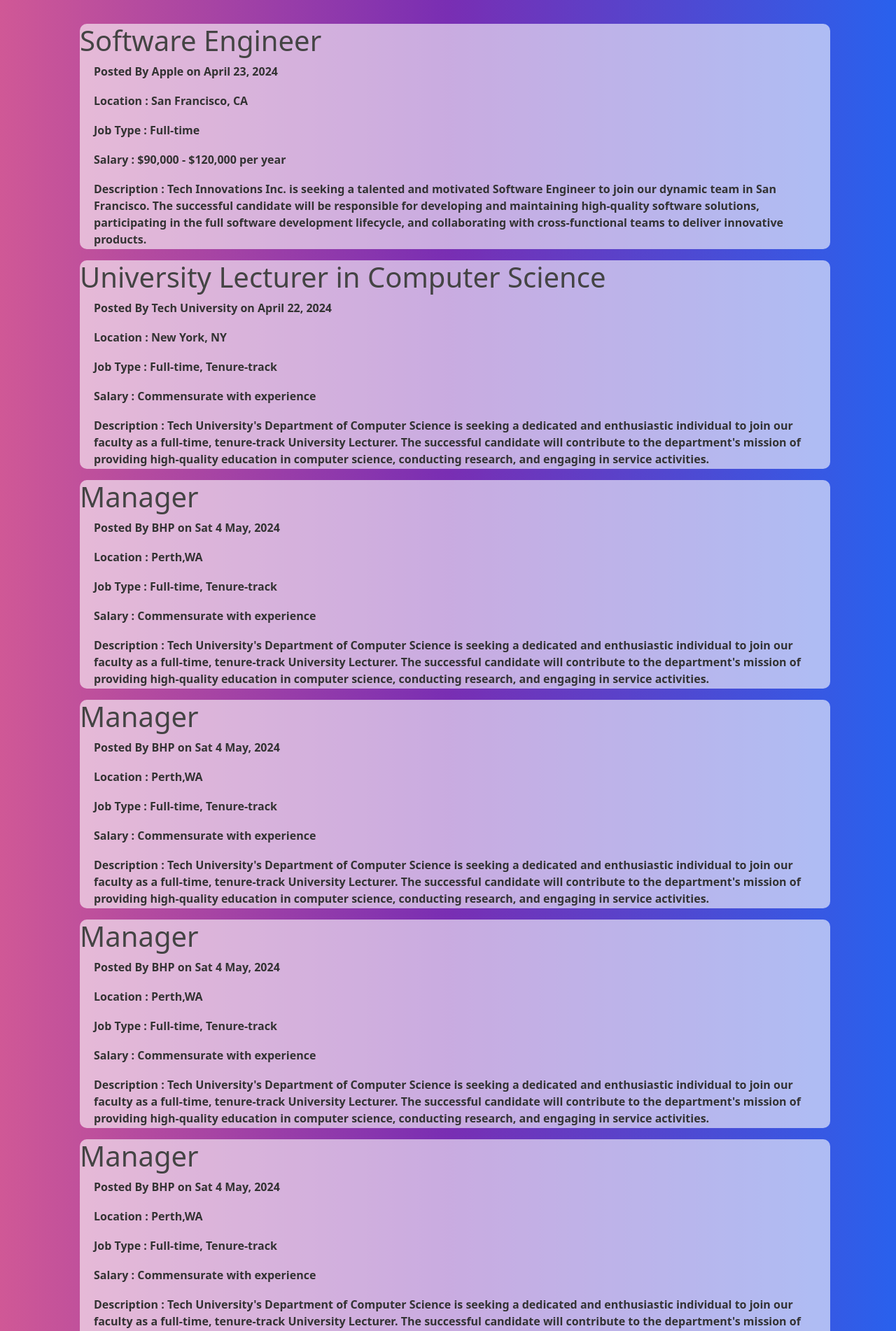
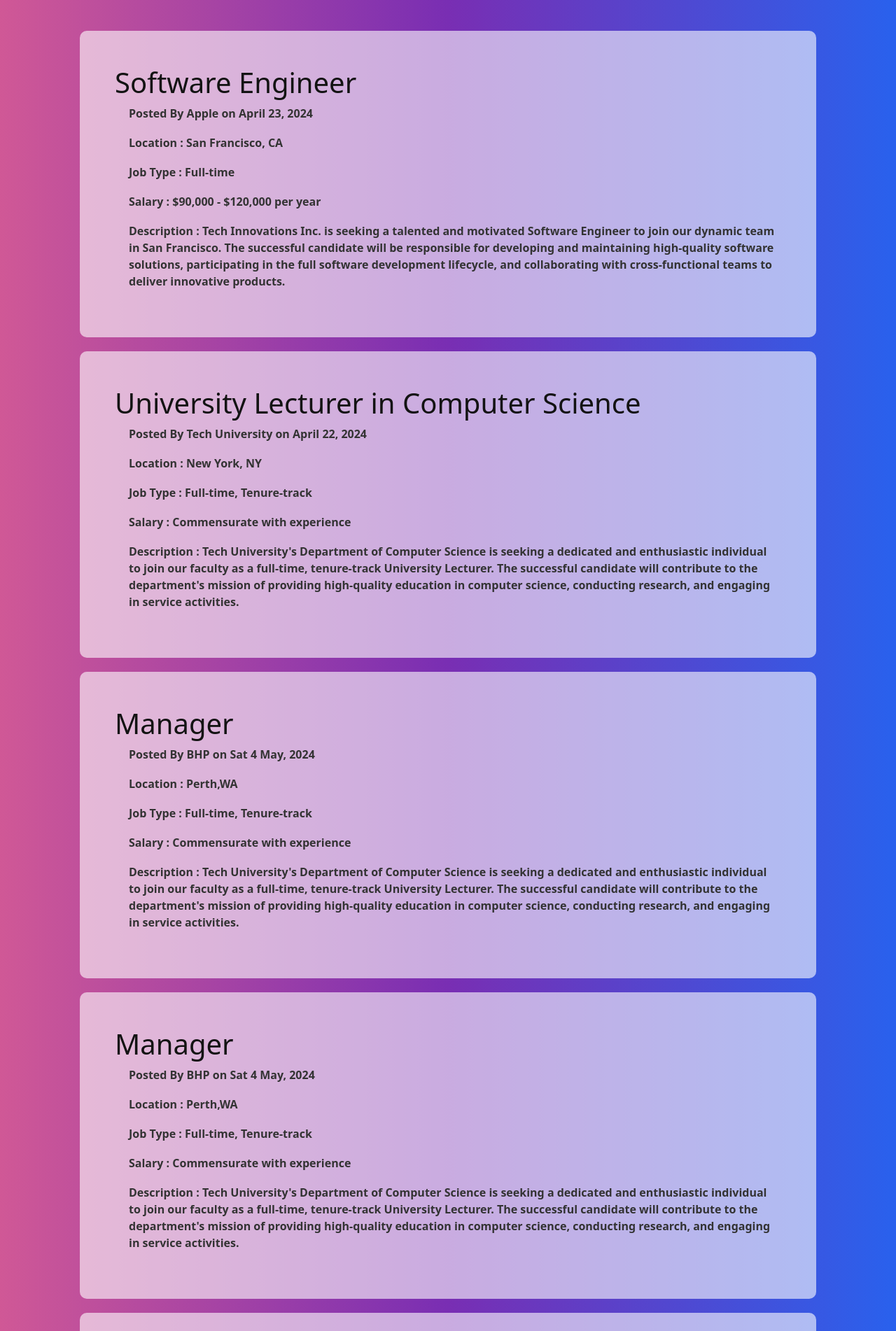
Before and after one commit to saundlj/AgileWebProj, a Flask app: page /feed in a window 1280 px wide. Shown: the part 56-1958 px from the top of the page at 70% size. Run offline with Flask 3, Linux system fonts and the light colour scheme.

Commit message:
Fixed the padding and margin in the feedBox class.

```diff
--- a/app/static/main.css
+++ b/app/static/main.css
@@ -5,19 +5,16 @@
   }
 
   h1, h2, h3, h4, h5, h6 {
-    color: #444444;
+    color: #131313;
   }
 
-  .bg-steel {
-    background-color: #5f788a;
-  }
 
   .site-header .navbar-nav .nav-link {
     color: #cbd5db;
   }
 
   .site-header .navbar-nav .nav-link:hover {
-    color: #ffffff;
+    color: #000000;
   }
 
   .site-header .navbar-nav .nav-link.active {
@@ -93,11 +90,11 @@
 
 .feedBox{
   background: rgba(255, 255, 255, 0.6);
-  margin-left: 20px;
-  margin-top: 10px;
+  padding: 50px;
   border-radius: 10px;
   border-color: linear-gradient(to right, #2961ed, #792eb3, #d05896);
   height: max-content;
+  margin: 20px;
 }
 
 
--- a/app/templates/layout.html
+++ b/app/templates/layout.html
@@ -24,7 +24,7 @@
     <header class="site-header">
         <nav class="navbar navbar-expand-md .bg-*, fixed-top">
           <div class="container">
-            <a class="navbar-brand mr-4" href="{{url_for('about')}}">
+            <a class="navbar-brand" href="{{url_for('about')}}">
               <span><strong>Career Compass</strong></span>
             </a>
             <button class="navbar-toggler" type="button" data-toggle="collapse" data-target="#navbarToggle" aria-controls="navbarToggle" aria-expanded="false" aria-label="Toggle navigation">
```
